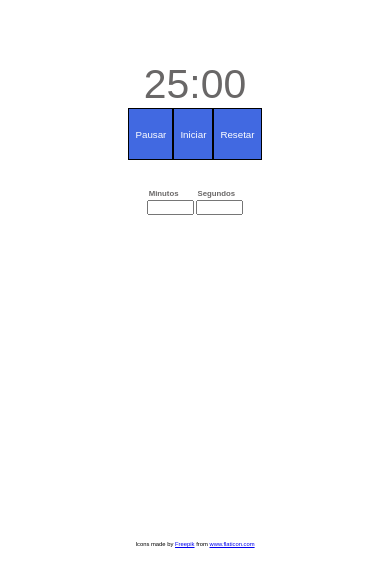
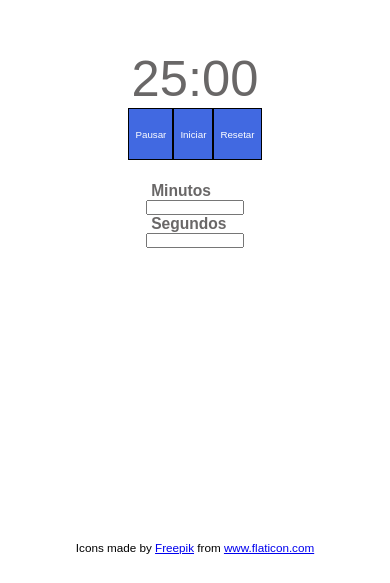
Before and after one commit to marceloSantosC/Temporizador-javascript, a plain HTML site: page index.html in a window 390 px wide. Shown: the part 261-844 px from the top of the page. Drawn offline with Linux system fonts and the light colour scheme.

Commit message:
Adicionado media querie

```diff
--- a/style.css
+++ b/style.css
@@ -96,3 +96,21 @@ body {
     padding-top: 25vh;
     font-size: 1.5vw;
 }
+
+@media only screen and (max-width: 600px) {
+    #contador > span {
+        font-size: 13vw;
+    }
+    #controles label {
+        font-size: 4vw;
+    }
+    #controles input {
+        width: 100%;
+    }
+    #controles {
+        flex-direction: column;
+    }
+    #footer {
+        font-size: 3vw;
+    }
+}
```
Also changed, not shown: index.html (+0 -1 lines).
